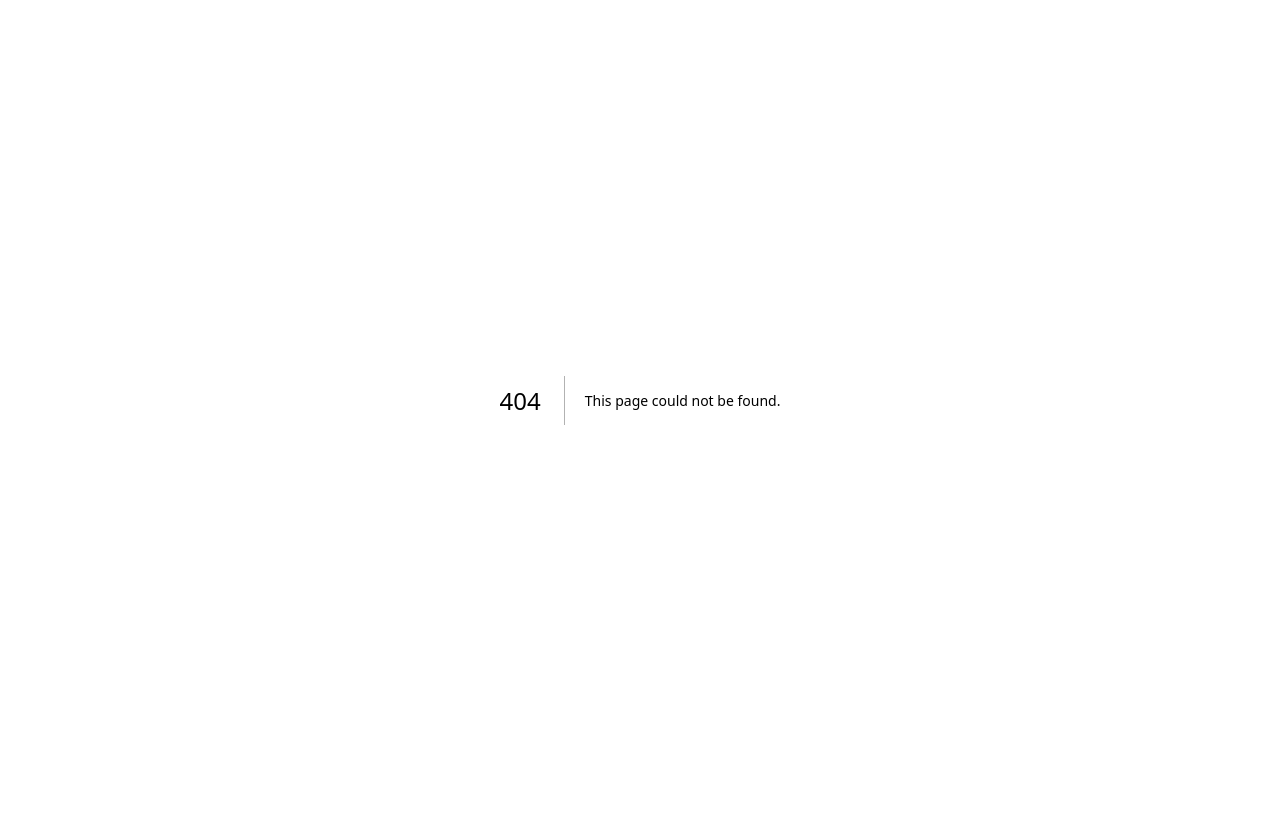
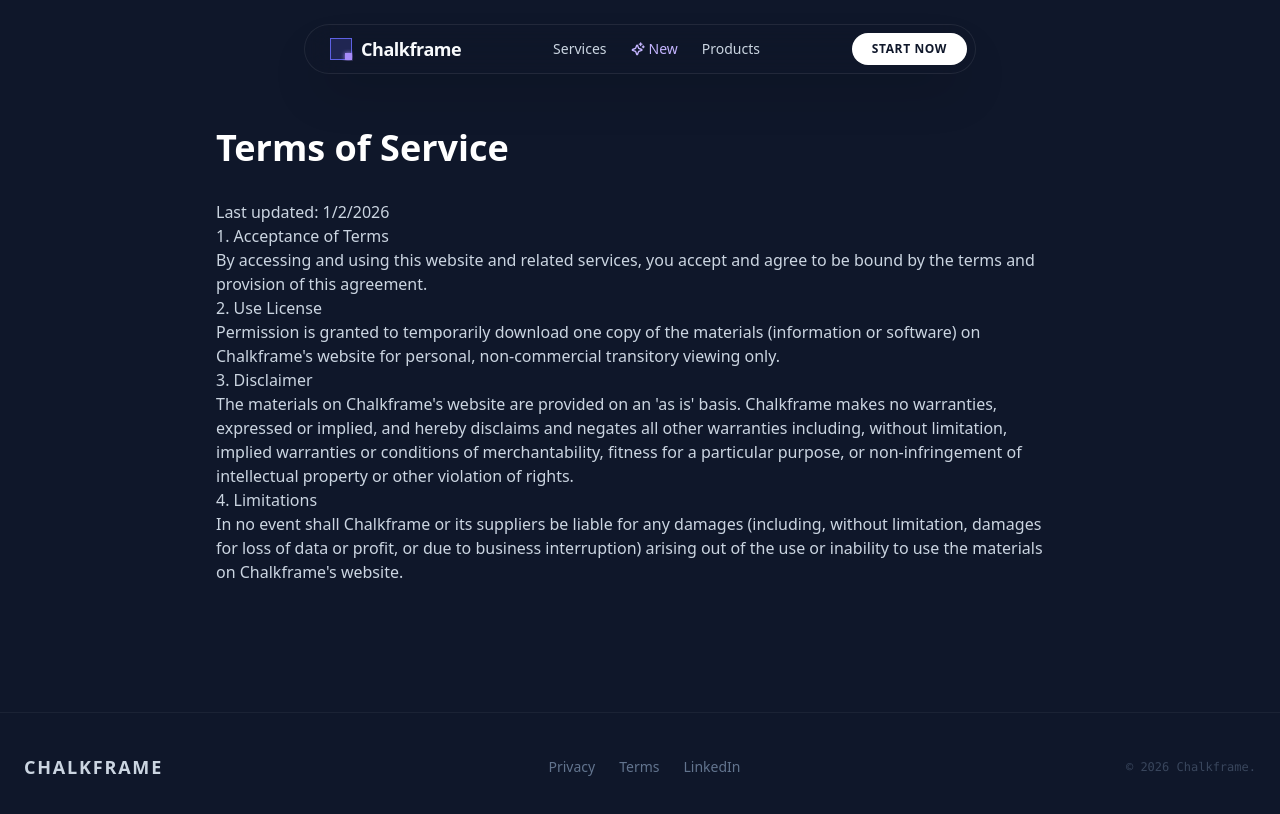
Before and after one commit to srinivasgogula02/chalkframe, a Next.js app: page /terms in a window 1280 px wide. Before the commit this address had no page. Shown: the top 814 px of the page. Built offline with nearby package versions, Linux system fonts and the light colour scheme.

Commit message:
Add Terms and Privacy pages, update Footer links

```diff
--- /dev/null
+++ b/src/app/(marketing)/privacy/page.tsx
@@ -0,0 +1,39 @@
+import { Metadata } from "next";
+
+export const metadata: Metadata = {
+    title: "Privacy Policy | Chalkframe",
+    description: "Privacy Policy for Chalkframe services.",
+};
+
+export default function PrivacyPage() {
+    return (
+        <main className="max-w-4xl mx-auto px-6 py-32 text-slate-300">
+            <h1 className="text-4xl font-display font-bold text-white mb-8">Privacy Policy</h1>
+            <div className="prose prose-invert prose-violet max-w-none">
+                <p className="lead">
+                    Last updated: {new Date().toLocaleDateString()}
+                </p>
+
+                <h3>1. Information Collection</h3>
+                <p>
+                    We collect information you provide directly to us, such as when you create an account, subscribe to our newsletter, or contact us for support.
+                </p>
+
+                <h3>2. Use of Information</h3>
+                <p>
+                    We use the information we collect to provider, maintain, and improve our services, to develop new ones, and to protect Chalkframe and our users.
+                </p>
+
+                <h3>3. Information Sharing</h3>
+                <p>
+                    We do not share your personal information with companies, organizations, or individuals outside of Chalkframe except in the following cases: with your consent, for external processing, or for legal reasons.
+                </p>
+
+                <h3>4. Security</h3>
+                <p>
+                    We work hard to protect Chalkframe and our users from unauthorized access to or unauthorized alteration, disclosure, or destruction of information we hold.
+                </p>
+            </div>
+        </main>
+    );
+}
--- /dev/null
+++ b/src/app/(marketing)/terms/page.tsx
@@ -0,0 +1,39 @@
+import { Metadata } from "next";
+
+export const metadata: Metadata = {
+    title: "Terms of Service | Chalkframe",
+    description: "Terms of Service for Chalkframe services.",
+};
+
+export default function TermsPage() {
+    return (
+        <main className="max-w-4xl mx-auto px-6 py-32 text-slate-300">
+            <h1 className="text-4xl font-display font-bold text-white mb-8">Terms of Service</h1>
+            <div className="prose prose-invert prose-violet max-w-none">
+                <p className="lead">
+                    Last updated: {new Date().toLocaleDateString()}
+                </p>
+
+                <h3>1. Acceptance of Terms</h3>
+                <p>
+                    By accessing and using this website and related services, you accept and agree to be bound by the terms and provision of this agreement.
+                </p>
+
+                <h3>2. Use License</h3>
+                <p>
+                    Permission is granted to temporarily download one copy of the materials (information or software) on Chalkframe's website for personal, non-commercial transitory viewing only.
+                </p>
+
+                <h3>3. Disclaimer</h3>
+                <p>
+                    The materials on Chalkframe's website are provided on an 'as is' basis. Chalkframe makes no warranties, expressed or implied, and hereby disclaims and negates all other warranties including, without limitation, implied warranties or conditions of merchantability, fitness for a particular purpose, or non-infringement of intellectual property or other violation of rights.
+                </p>
+
+                <h3>4. Limitations</h3>
+                <p>
+                    In no event shall Chalkframe or its suppliers be liable for any damages (including, without limitation, damages for loss of data or profit, or due to business interruption) arising out of the use or inability to use the materials on Chalkframe's website.
+                </p>
+            </div>
+        </main>
+    );
+}
--- a/src/components/Footer.tsx
+++ b/src/components/Footer.tsx
@@ -8,13 +8,13 @@ export default function Footer() {
                     Chalkframe
                 </div>
                 <div className="flex gap-6 font-medium">
-                    <Link href="#" className="hover:text-white transition-colors">
+                    <Link href="/privacy" className="hover:text-white transition-colors">
                         Privacy
                     </Link>
-                    <Link href="#" className="hover:text-white transition-colors">
+                    <Link href="/terms" className="hover:text-white transition-colors">
                         Terms
                     </Link>
-                    <Link href="#" className="hover:text-white transition-colors">
+                    <Link href="https://www.linkedin.com/company/chalk-frame" className="hover:text-white transition-colors" target="_blank" rel="noopener noreferrer">
                         LinkedIn
                     </Link>
                 </div>
--- a/src/components/ProposalFlowFooter.tsx
+++ b/src/components/ProposalFlowFooter.tsx
@@ -18,13 +18,13 @@ export default function ProposalFlowFooter() {
 
                     <div className="flex flex-wrap justify-center gap-6 md:gap-8 text-sm text-slate-400">
                         <Link
-                            href="https://proposalflow.chalkframe.com/privacy"
+                            href="/privacy"
                             className="hover:text-white transition-colors"
                         >
                             Privacy
                         </Link>
                         <Link
-                            href="https://proposalflow.chalkframe.com/terms"
+                            href="/terms"
                             className="hover:text-white transition-colors"
                         >
                             Terms
```
